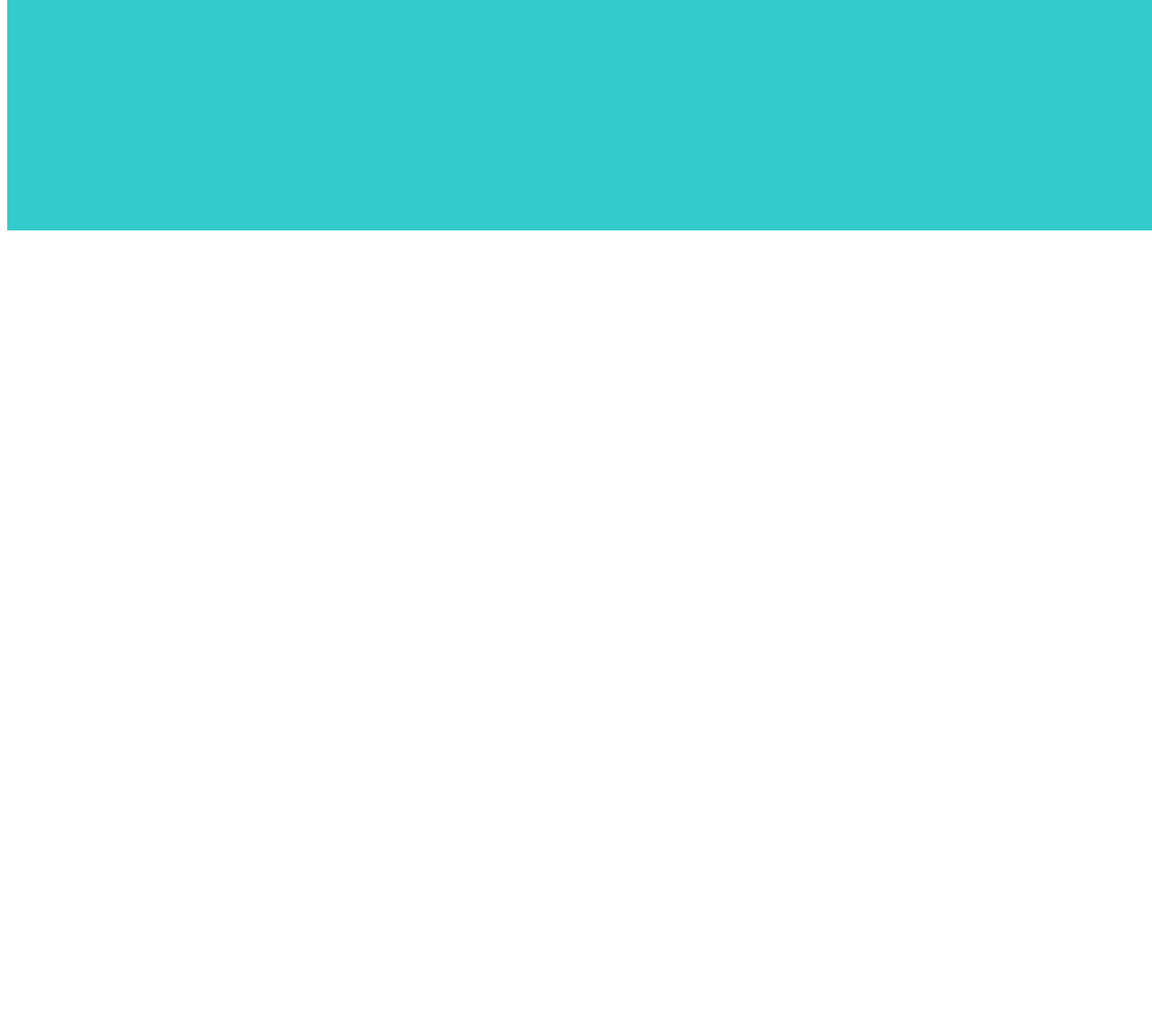
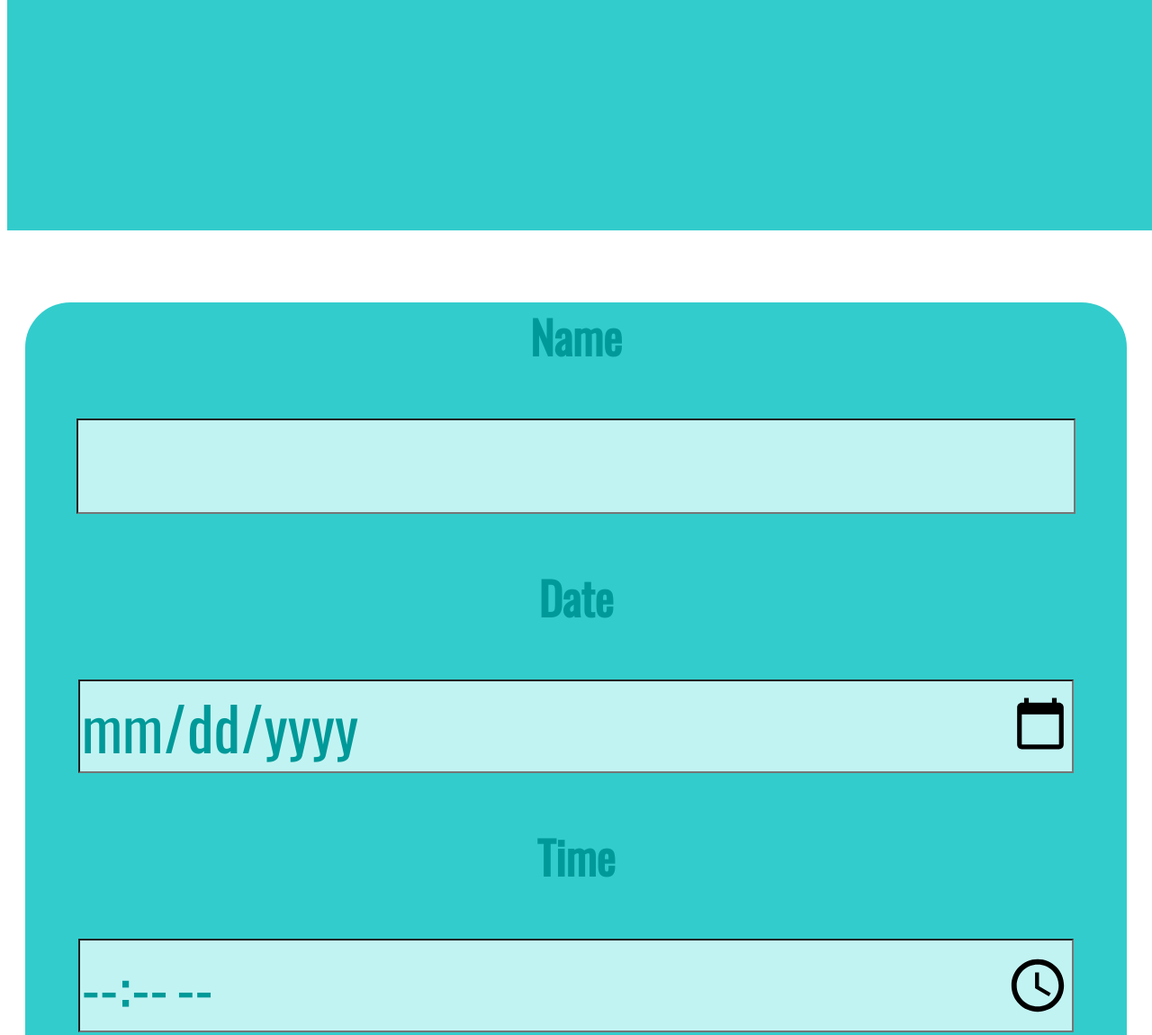
Before and after one commit to TobySushi/app-final, a plain HTML site: page html/addReminder.html in a window 1280 px wide. Shown: the top 1150 px of the page at 90% size. Before the commit the page ends 800 px from the top, so only its background shows below. Drawn offline with nearby package versions, Linux system fonts and the light colour scheme.

Commit message:
started work on fourm

```diff
--- a/css/style.css
+++ b/css/style.css
@@ -9,9 +9,47 @@ header {
     padding-bottom: 20%;
 }
 
+h3 {
+    font-family: 'Oswald', cursive;
+    color: #099;
+    font-size: 50px;
+}
+
 #remind_container {
     padding-top: 20%;
     padding-bottom: 5%;
+}
+
+#fourm_container {
+    padding-top: 20%;
+    padding-bottom: 5%;
+}
+
+#fourm_info {
+    margin-top: 75px;
+    margin-left: 20px;
+    margin-right: 20px;
+    text-align: center;
+    background-color: #33cccc;
+    border-radius: 50px;
+}
+
+#fourm_desc_area{
+    height: 300px;
+    margin-bottom: 50px;
+}
+
+.fourm_section {
+    margin: 0 auto;
+    width: 90%;
+    height: 100px;
+    margin-top: 5px;
+    font-size: 50pt;
+    background-color: #c2f3f3;
+    margin-bottom: 5px;
+    font-family: 'Oswald', cursive;
+    color: #099;
+
 }
 
 .reminder_tab {
--- a/html/addReminder.html
+++ b/html/addReminder.html
@@ -10,12 +10,18 @@
 
         </header>
         <!--User Fourm-->
-        <article>
+        <article id="fourm_container">
             <form>
-                Reminder Name:<br>
-                <input type="text" name="remind_name">
-                <input type="date" name="remind_date">
-                <input type="textarea" name="remind_desc">
+                <article id="fourm_info">
+                    <h3>Name</h3>
+                    <input class="fourm_section" type="text" name="remind_name"><br>
+                    <h3>Date</h3>
+                    <input class="fourm_section" type="date" name="remind_date"><br>
+                    <h3>Time</h3>
+                    <input class="fourm_section" type="time" name="remind_time"><br>
+                    <h3>Description</h3>
+                    <textarea id="fourm_desc_area" class="fourm_section" type="text" name="remind_desc"></textarea>
+                </article>
             </form>
         </article>
     </body>
```
